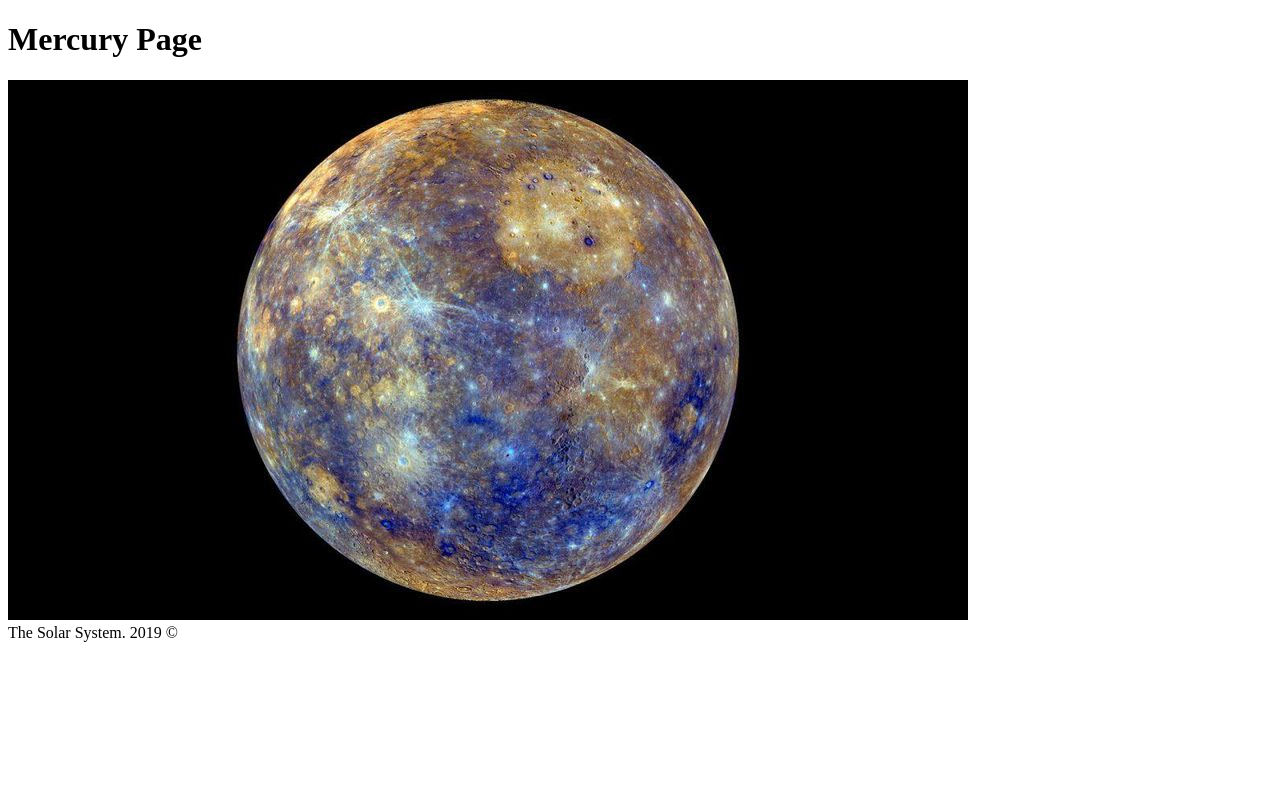
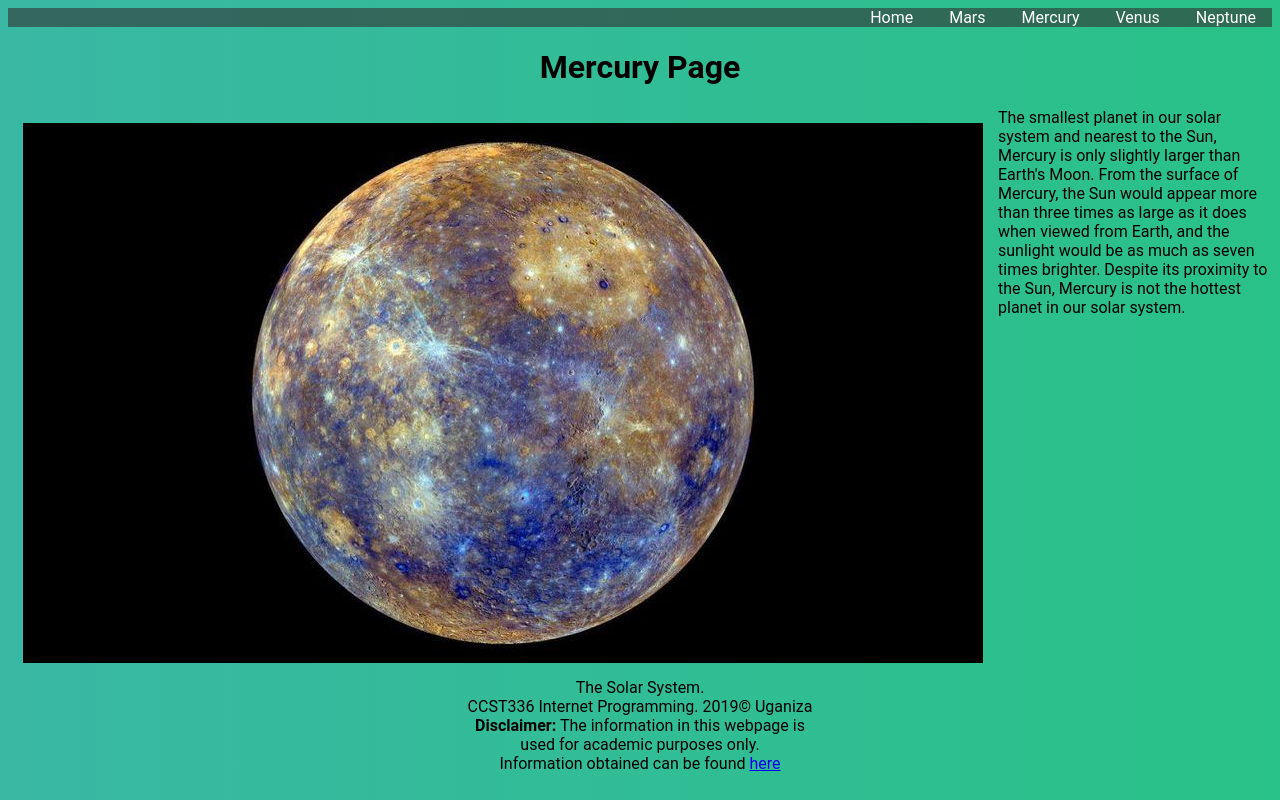
Before and after one commit to Janellle/lab6, a Node server app: page /mercury in a window 1280 px wide. Run offline with Node 20, Linux system fonts and the light colour scheme.

Commit message:
some commit

```diff
--- a/app.js
+++ b/app.js
@@ -7,7 +7,8 @@ app.use(express.static("public")); // to access images css/js/images/or any exte
 app.get("/", function(req, res){
 
     //res.send("<h1>hello!</h1>");
-    res.render("index.html");
+    console.log("In root route");
+    res.render("index.ejs");
 });
 
 app.get("/mercury", function(req, res){
@@ -18,13 +19,18 @@ app.get("/mercury", function(req, res){
 });
 
 app.get("/venus", function(req, res){
-
-    res.send("<h1>Venus planet</h1>");
+    console.log("In venus route");
+    res.render("venus.ejs");
 });
 
 app.get("/mars", function(req, res){
+    console.log("In mars route");
+    res.render("mars.ejs");
+});
 
-    res.send("<h1>Mars planet</h1>");
+app.get("/neptune", function(req, res){
+    console.log("In neptune route");
+    res.render("neptune.ejs");
 });
 
 app.listen(process.env.PORT, process.env.IP, function (){
--- a/public/css/styles.css
+++ b/public/css/styles.css
@@ -0,0 +1,62 @@
+head {
+    text-align: center;
+}
+
+img {
+    float: left;
+    margin: 15px;
+}
+
+desc {
+    float: right;
+    margin: 20px;
+    text-align: justify;
+}
+
+footer {
+    clear:both;
+    margin-top: 350px;
+    text-align: center;
+}
+
+h1 {
+    text-align: center
+}
+
+/* Navigation */
+
+.navbar{
+  list-style-type: none;
+  margin: 0;
+  padding: 0;
+  overflow: hidden;
+  background-color: rgba(51, 51, 51, 0.603);
+}
+
+.navbar a {
+  color: white;
+  text-align: center;
+  padding: 14px 16px;
+  text-decoration: none;
+}
+
+.navbar a:hover {
+  background-color: rgba(17, 17, 17, 0.609);
+}
+
+.topnav-right {
+    float: right;
+}
+
+body {
+  background: linear-gradient(270deg, #25c481, #46b0b9, rgb(158, 54, 243));
+  background-size: 400% 400%;
+  font-family: 'Roboto', sans-serif;
+  animation: BackgroundGradient 20s ease infinite;
+}
+
+@keyframes BackgroundGradient {
+    0%   { background-position: 0%   50% }
+    50%  { background-position: 100% 51% }
+    100% { background-position: 0%   50% }
+}
--- a/views/mercury.ejs
+++ b/views/mercury.ejs
@@ -5,6 +5,13 @@
     <h1>Mercury Page</h1>
     <img src="/img/mercury.jpg" />
 
+    <div class="desc">
+
+        The smallest planet in our solar system and nearest to the Sun, Mercury is only slightly larger than Earth's Moon.
+        From the surface of Mercury, the Sun would appear more than three times as large as it does when viewed from Earth, and the sunlight would be as much as seven times brighter.
+        Despite its proximity to the Sun, Mercury is not the hottest planet in our solar system.
+
+    </div>
 
     <% include partials/footer.ejs %>
 </body>
--- a/views/partials/footer.ejs
+++ b/views/partials/footer.ejs
@@ -1,5 +1,11 @@
 <footer>
 
-  <div class="footer">The Solar System. 2019 &copy;</div>
+  <div class="footer"> The Solar System. <br/>
+        CCST336 Internet Programming. 2019&copy; Uganiza <br/>
+        <strong>Disclaimer:</strong> The information in this webpage is <br/>
+        used for academic purposes only. <br/>
+        Information obtained can be found <a href="https://solarsystem.nasa.gov/solar-system/our-solar-system/overview/" target="_blank">here</a>
+        </div>
+
 
 </footer>
--- a/views/partials/header.ejs
+++ b/views/partials/header.ejs
@@ -3,6 +3,15 @@
 <head>
   <meta charset="utf-8">
   <meta name="viewport" content="width=device-width">
+  <div class="navbar">
+            <div class="topnav-right">
+            <a class="home" href="/">Home</a>
+            <a class="mars" href="/mars">Mars</a>
+            <a class="mercury" href="/mercury">Mercury</a>
+            <a class="venus" href="/venus">Venus</a>
+            <a class="neptune" href="/neptune">Neptune</a>
+          </div>
+        </div>
   <title>Solar System</title>
   <link href="/css/styles.css" rel="stylesheet" />
 </head>
```
Also changed, not shown: views/index.ejs (added, +19 -0 lines), views/index.html (deleted, +0 -11 lines), views/mars.ejs (added, +17 -0 lines), views/neptune.ejs (added, +18 -0 lines), views/venus.ejs (+10 -1 lines), public/img/neptune.jpg (added), public/img/ss.jpg (added).
